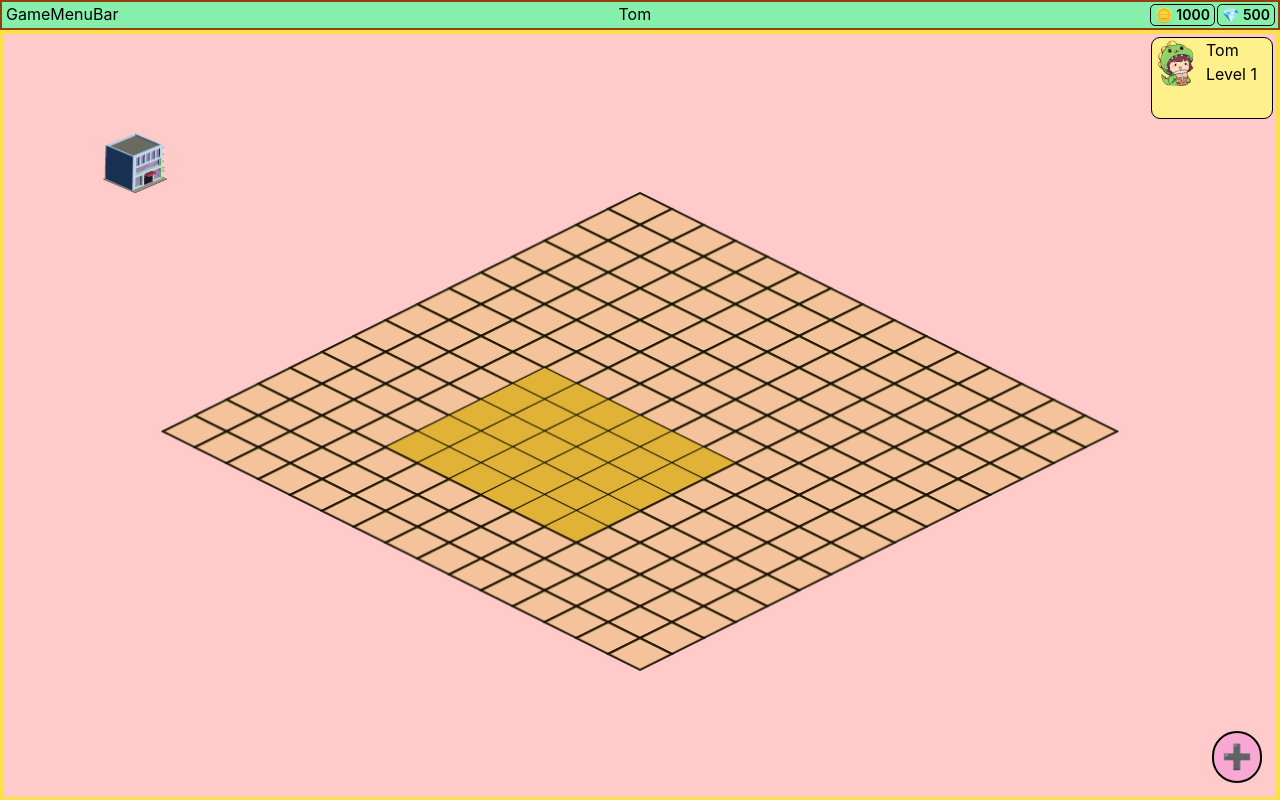
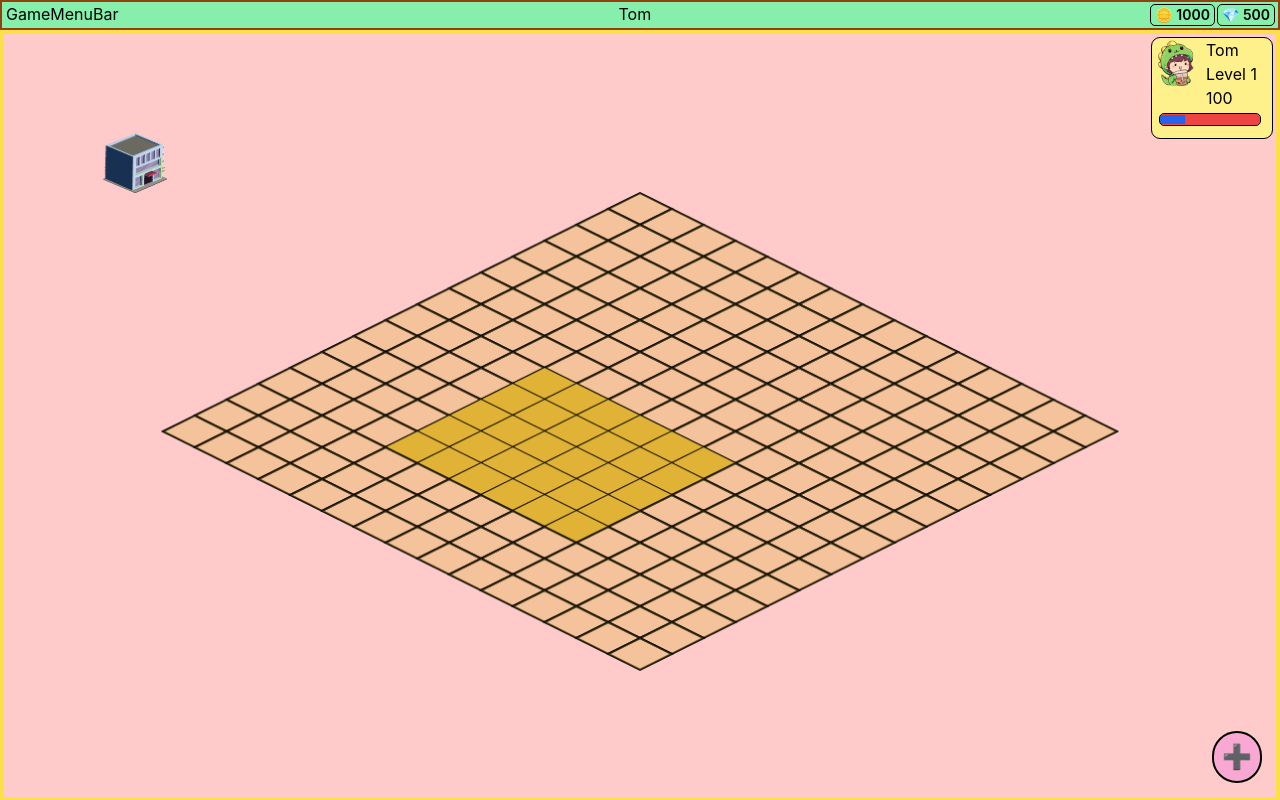
Before and after one commit to webdesignsbytom/isometric_game, a React (Create React App) app in the folder client/: page / in a window 1280 px wide. Built offline with nearby package versions, Linux system fonts and the light colour scheme; no server answers.

Commit message:
added progress bar

```diff
--- a/client/src/components/game/canvas/GameView.jsx
+++ b/client/src/components/game/canvas/GameView.jsx
@@ -15,7 +15,6 @@ import BuyTileModal from '../modals/BuyTileModal';
 function GameView() {
   const { displayMainMenuBar, techMenuSelected, playerDataModel, buyTileScreenToggle } = useContext(ToggleContext);
   const { cantAffordBuilding } = useContext(PlayerContext);
-  console.log('xx cantAffordBuilding', cantAffordBuilding);
 
   return (
     <main className='relative grid h-full w-full bg-red-200 border-solid border-yellow-300 border-4'>
--- a/client/src/components/game/modals/PlayerDataModal.jsx
+++ b/client/src/components/game/modals/PlayerDataModal.jsx
@@ -1,12 +1,19 @@
 import React, { useContext } from 'react';
-// Context
 import { PlayerContext } from '../../../context/PlayerContext';
 
 function PlayerDataModal() {
-  const { player } = useContext(PlayerContext);
+  const { player, currentLevelData } = useContext(PlayerContext);
+
+  // Calculate the percentage of xpCompleted
+  const xpCompleted =
+    (player.currentXp / currentLevelData.xpRequired) * 100 || 1;
+  console.log('xpCompleted', xpCompleted);
+  // const formattedString = `w-[${xpCompleted.toFixed(0)}px]`;
+  // console.log('formattedString', formattedString);
 
   return (
-    <section className='absolute top-1 right-1 h-[80px] w-[120px] outline outline-1 outline-black rounded-lg bg-yellow-200'>
+    <section className='absolute top-1 right-1 h-[100px] w-[120px] outline outline-1 outline-black rounded-lg bg-yellow-200'>
+      <div className='grid grid-rows-rev gap-1'>
         <div className='grid grid-cols-reg gap-1'>
           <section>
             <img
@@ -18,6 +25,16 @@ function PlayerDataModal() {
           <section>
             <div>{player.playerName}</div>
             <div>Level {player.playerLevel}</div>
+            <div>{currentLevelData.xpRequired}</div>
+          </section>
+        </div>
+        <section className='px-2'>
+          <div className='bg-red-500 w-[100px] h-[11px] grid items-center justify-start outline outline-1 outline-black rounded overflow-hidden'>
+            <div
+              className={`bg-blue-600 h-[9px]`}
+              style={{ width: xpCompleted }}
+            ></div>
+          </div>
         </section>
       </div>
     </section>
--- a/client/src/context/PlayerContext.jsx
+++ b/client/src/context/PlayerContext.jsx
@@ -1,14 +1,23 @@
-import React, { useRef } from 'react';
+import React, { useEffect, useRef } from 'react';
 import { useState } from 'react';
 // Data
 import { tempPlayerData } from '../utils/TempData';
 import { Building } from '../components/game/canvas/Building';
+import { PlayerLevelsArray } from '../utils/gameData/PlayerLevels';
 // Context
 export const PlayerContext = React.createContext();
 
 const PlayerContextProvider = ({ children }) => {
   const [player, setPlayer] = useState(tempPlayerData);
   const [cantAffordBuilding, setCantAffordBuilding] = useState(false);
+  const [playerLevelsData, setPlayerLevelsData] = useState(PlayerLevelsArray);
+  const [currentLevelData, setCurrentLevelData] = useState(PlayerLevelsArray);
+
+  useEffect(() => {
+    const currentLevelNum = player.playerLevel
+    const foundLevel = playerLevelsData.find(e => e.level === currentLevelNum)
+    setCurrentLevelData(foundLevel)
+  }, [])
 
   const mouseItemRef = useRef(null);
   const mouseBuildingRef = useRef(null);
@@ -52,7 +61,7 @@ const PlayerContextProvider = ({ children }) => {
           building.constructionImage, // Construction image
           100, // X pos
           100, // Y pos
-          building.imageHeight, // Image height
+          building.imageHeight // Image height
         );
         mouseBuildingRef.current = selectedBuilding;
       };
@@ -74,6 +83,7 @@ const PlayerContextProvider = ({ children }) => {
         cantAffordBuilding,
         closeCantAffordBuildingModal,
         buildingIDNumberRef,
+        currentLevelData
       }}
     >
       {children}
--- a/client/src/utils/TempData.jsx
+++ b/client/src/utils/TempData.jsx
@@ -69,6 +69,7 @@ export const tempPlayerData = {
   },
   playerLevel: 1,
   playerImage: PlayerImg,
+  currentXp: 25,
   currencyData: {
     gold: 1000,
     gems: 500,
--- /dev/null
+++ b/client/src/utils/gameData/PlayerLevels.jsx
@@ -0,0 +1,14 @@
+export const PlayerLevelsArray = [];
+
+let initialXpRequired = 100;
+const growthRate = 1.05; // 5% increase
+
+for (let level = 1; level <= 100; level++) {
+    PlayerLevelsArray.push({
+        id: level,
+        level: level,
+        xpRequired: Math.round(initialXpRequired),
+    });
+
+    initialXpRequired *= growthRate;
+}
```
Also changed, not shown: 1 other file (tests, documents, lock files or other folders). Lines whose indentation alone changed are shown as unchanged.
